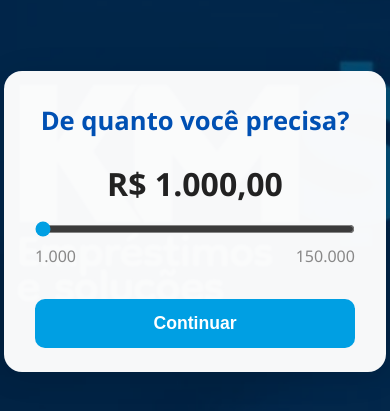
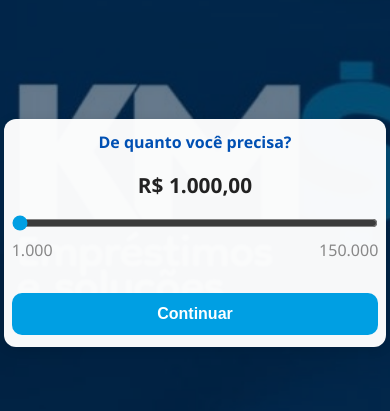
Before and after one commit to Rayan-1/kms-imprestimos, a plain HTML site: page simulador.html in a window 390 px wide. Shown: the part 201-612 px from the top of the page. Drawn offline with Linux system fonts and the light colour scheme.

Commit message:
Update simulador.css

```diff
--- a/simulador.css
+++ b/simulador.css
@@ -121,15 +121,52 @@ input[type="tel"] {
   background: #0050b3;
 }
 
+/* Responsividade para telas menores */
 @media (max-width: 700px) {
+  body {
+    align-items: flex-start;
+    justify-content: flex-start;
+  }
+  .simulador-main {
+    min-height: 100vh;
+    flex-direction: column;
+    padding: 0;
+  }
   .simulador-form {
-    padding: 32px 8vw 24px 8vw;
+    padding: 24px 4vw 18px 4vw;
     max-width: 98vw;
+    min-width: unset;
+    border-radius: 12px;
+    margin: 24px auto 0 auto;
+    box-shadow: 0 2px 12px rgba(0,0,0,0.10);
+  }
+  h2 {
+    font-size: 1.18rem;
+    margin-bottom: 18px;
+  }
+  .valor-exibido {
+    font-size: 1.3rem;
   }
   .btn-primary {
     width: 100%;
-    min-width: unset;
-    max-width: 100%;
+    font-size: 1rem;
+    padding: 12px 0;
+  }
+  input[type="email"],
+  input[type="text"],
+  input[type="tel"] {
+    font-size: 1rem;
+    padding: 12px;
+  }
+}
+
+/* Ajustes extras para telas muito pequenas */
+@media (max-width: 400px) {
+  .simulador-form {
+    padding: 12px 2vw 12px 2vw;
+  }
+  h2 {
+    font-size: 1rem;
   }
 }
 
```
